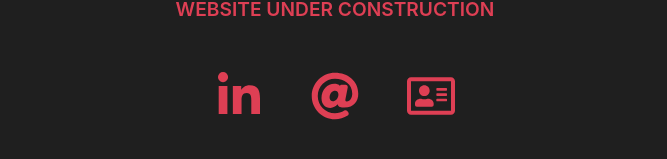
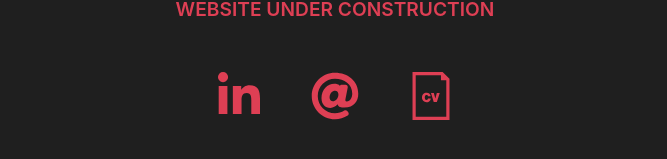
Before and after one commit to jaelitc/jael-itc, a Next.js app: page / in a window 1280 px wide. Shown: the part 389-548 px from the top of the page, without its empty margins (305-972 px from the left). Built offline with nearby package versions, Linux system fonts and the light colour scheme; a web font is replaced by a local one.

Commit message:
update resume icon & some fixes

```diff
--- a/components/Icons.jsx
+++ b/components/Icons.jsx
@@ -13,6 +13,23 @@ export function Linkedin() {
 }
 export function Resume() {
     return (
-        <svg aria-hidden="true" focusable="false" data-prefix="far" data-icon="address-card" className="svg-inline" role="img" xmlns="http://www.w3.org/2000/svg" viewBox="0 0 576 512"><path fill="currentColor" d="M528 32H48C21.5 32 0 53.5 0 80v352c0 26.5 21.5 48 48 48h480c26.5 0 48-21.5 48-48V80c0-26.5-21.5-48-48-48zm0 400H48V80h480v352zM208 256c35.3 0 64-28.7 64-64s-28.7-64-64-64-64 28.7-64 64 28.7 64 64 64zm-89.6 128h179.2c12.4 0 22.4-8.6 22.4-19.2v-19.2c0-31.8-30.1-57.6-67.2-57.6-10.8 0-18.7 8-44.8 8-26.9 0-33.4-8-44.8-8-37.1 0-67.2 25.8-67.2 57.6v19.2c0 10.6 10 19.2 22.4 19.2zM360 320h112c4.4 0 8-3.6 8-8v-16c0-4.4-3.6-8-8-8H360c-4.4 0-8 3.6-8 8v16c0 4.4 3.6 8 8 8zm0-64h112c4.4 0 8-3.6 8-8v-16c0-4.4-3.6-8-8-8H360c-4.4 0-8 3.6-8 8v16c0 4.4 3.6 8 8 8zm0-64h112c4.4 0 8-3.6 8-8v-16c0-4.4-3.6-8-8-8H360c-4.4 0-8 3.6-8 8v16c0 4.4 3.6 8 8 8z"></path></svg>
+        <svg aria-hidden="true" focusable="false" className="svg-inline" role="img" x="0px" y="0px" width="45.057px" height="45.057px" viewBox="0 0 45.057 45.057">
+            <g>
+                <path fill="currentColor" d="M19.558,25.389c-0.067,0.176-0.155,0.328-0.264,0.455c-0.108,0.129-0.24,0.229-0.396,0.301
+                        c-0.156,0.072-0.347,0.107-0.57,0.107c-0.313,0-0.572-0.068-0.78-0.203c-0.208-0.137-0.374-0.316-0.498-0.541
+                        c-0.124-0.223-0.214-0.477-0.27-0.756c-0.057-0.279-0.084-0.564-0.084-0.852c0-0.289,0.027-0.572,0.084-0.853
+                        c0.056-0.281,0.146-0.533,0.27-0.756c0.124-0.225,0.29-0.404,0.498-0.541c0.208-0.137,0.468-0.203,0.78-0.203
+                        c0.271,0,0.494,0.051,0.666,0.154c0.172,0.105,0.31,0.225,0.414,0.361c0.104,0.137,0.176,0.273,0.216,0.414
+                        c0.04,0.139,0.068,0.25,0.084,0.33h2.568c-0.112-1.08-0.49-1.914-1.135-2.502c-0.644-0.588-1.558-0.887-2.741-0.895
+                        c-0.664,0-1.263,0.107-1.794,0.324c-0.532,0.215-0.988,0.52-1.368,0.912c-0.38,0.392-0.672,0.863-0.876,1.416
+                        c-0.204,0.551-0.307,1.165-0.307,1.836c0,0.631,0.097,1.223,0.288,1.77c0.192,0.549,0.475,1.021,0.847,1.422
+                        s0.825,0.717,1.361,0.949c0.536,0.23,1.152,0.348,1.849,0.348c0.624,0,1.18-0.105,1.668-0.312
+                        c0.487-0.209,0.897-0.482,1.229-0.822s0.584-0.723,0.756-1.146c0.172-0.422,0.259-0.852,0.259-1.283h-2.593
+                        C19.68,25.023,19.627,25.214,19.558,25.389z"/>
+                <polygon fill="currentColor"  points="26.62,24.812 26.596,24.812 25.192,19.616 22.528,19.616 25.084,28.184 28.036,28.184 30.713,19.616 28,19.616
+                                    "/>
+                <path fill="currentColor"  d="M33.431,0H5.179v45.057h34.699V6.251L33.431,0z M36.878,42.056H8.179V3h23.706v4.76h4.992L36.878,42.056L36.878,42.056z" />
+            </g>
+        </svg>
     )
 }
--- a/pages/index.js
+++ b/pages/index.js
@@ -5,7 +5,11 @@ export default function Home() {
     <div >
       <Head>
         <title>JAEL IT Consulting</title>
-        <meta name="description" content="Generated by create next app" />
+        <meta name="description" content="Website under construction" />
+        <meta charset="UTF-8" />
+        <meta name="author" content="JAEL IT Consulting"/>
+        <meta name="keywords" content="Consulting, IT" />
+        <meta name="viewport" content="width=device-width, initial-scale=1.0"/>
       </Head>
 
       <main className="content container is-centered">
```
